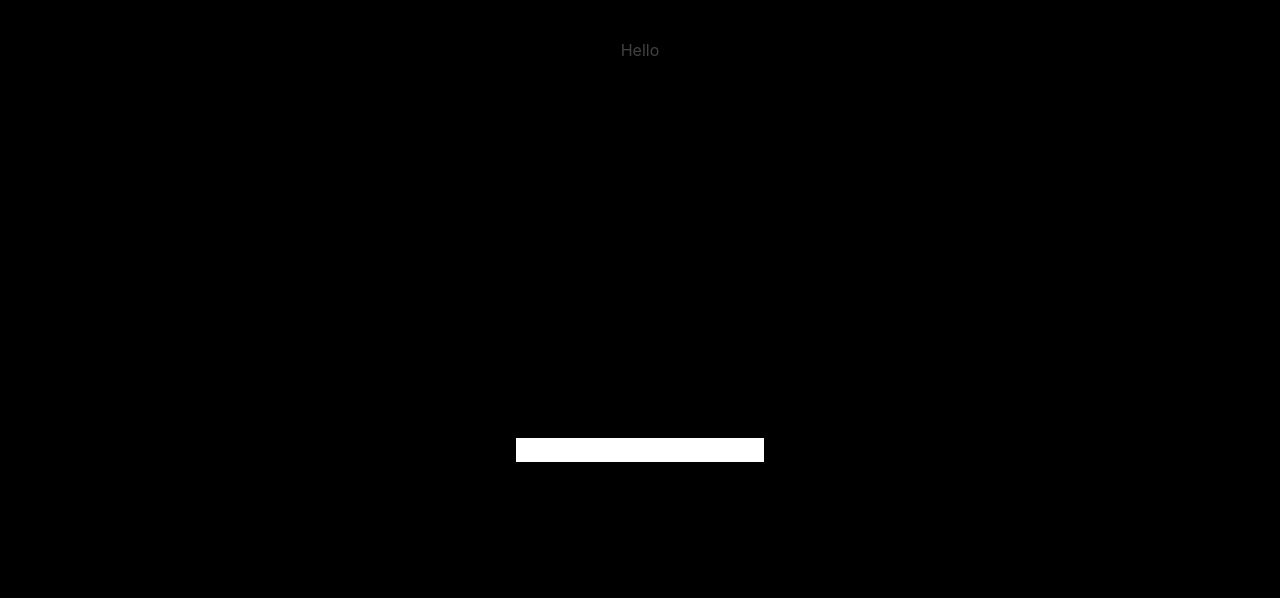
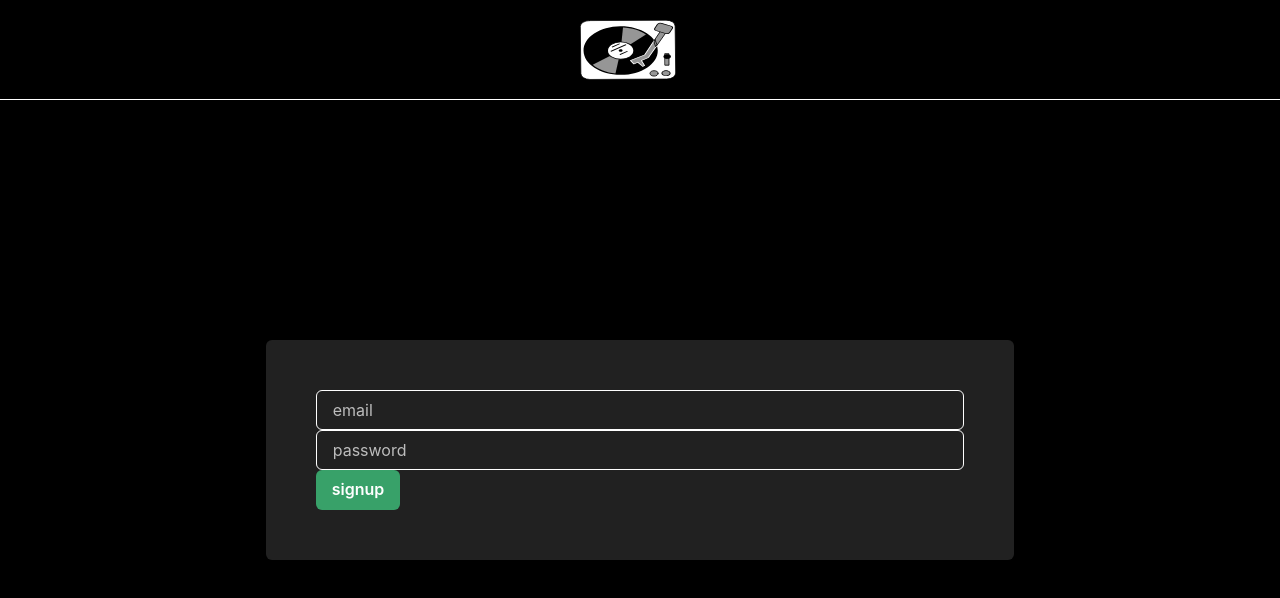
Before and after one commit to dylbyte/spotify-clone, a Next.js app: page /signup in a window 1280 px wide. Shown: the top 598 px of the page. Built offline with nearby package versions, Linux system fonts and the light colour scheme.

Commit message:
Auth: Route protection

```diff
--- a/components/authForm.tsx
+++ b/components/authForm.tsx
@@ -2,25 +2,61 @@ import { Box, Flex, Input, Button } from "@chakra-ui/react";
 import { useRouter } from "next/router";
 import { useSWRConfig } from "swr";
 import { FC, useState } from "react";
+import NextImage from "next/image";
 import { auth } from "../lib/mutations";
 
-const AuthForm: FC<{ mode: string }> = ({ mode }) => {
+const AuthForm: FC<{ mode: "signin" | "signup" }> = ({ mode }) => {
   const [email, setEmail] = useState("");
   const [password, setPassword] = useState("");
   const [isLoading, setIsLoading] = useState(false);
   const router = useRouter();
 
+  const handleSubmit = async (e) => {
+    e.preventDefault();
+    setIsLoading(true);
+
+    await auth(mode, { email, password });
+    setIsLoading(false);
+    router.push("/");
+  };
+
   return (
-    <Box height="100vh" width="100vw" bg="black">
-      <Flex justify="center" align="center" height="100px">
-        Hello
+    <Box height="100vh" width="100vw" bg="black" color="white">
+      <Flex
+        justify="center"
+        align="center"
+        height="100px"
+        borderBottom="white 1px solid"
+      >
+        <NextImage src="/logo2.svg" height={60} width={120} />
       </Flex>
       <Flex justify="center" align="center" height="calc(100vh - 100px)">
-        <form>
-          <label>
-            <input type="email" name="" id="" />
-          </label>
-        </form>
+        <Box padding="50px" bg="gray.900" borderRadius="6px">
+          <form onSubmit={handleSubmit}>
+            <Input
+              placeholder="email"
+              type="email"
+              onChange={(e) => setEmail(e.target.value)}
+            />
+            <Input
+              placeholder="password"
+              type="password"
+              onChange={(e) => setPassword(e.target.value)}
+            />
+            <Button
+              type="submit"
+              bg="green.500"
+              isLoading={isLoading}
+              sx={{
+                "&hover": {
+                  bg: "green.300",
+                },
+              }}
+            >
+              {mode}
+            </Button>
+          </form>
+        </Box>
       </Flex>
     </Box>
   );
--- /dev/null
+++ b/pages/api/me.ts
@@ -0,0 +1,5 @@
+import { validateRoute } from "../../lib/auth";
+
+export default validateRoute((res, res, user) => {
+  res.json(user);
+});
```
Also changed, not shown: lib/auth.ts (added, +26 -0 lines).
